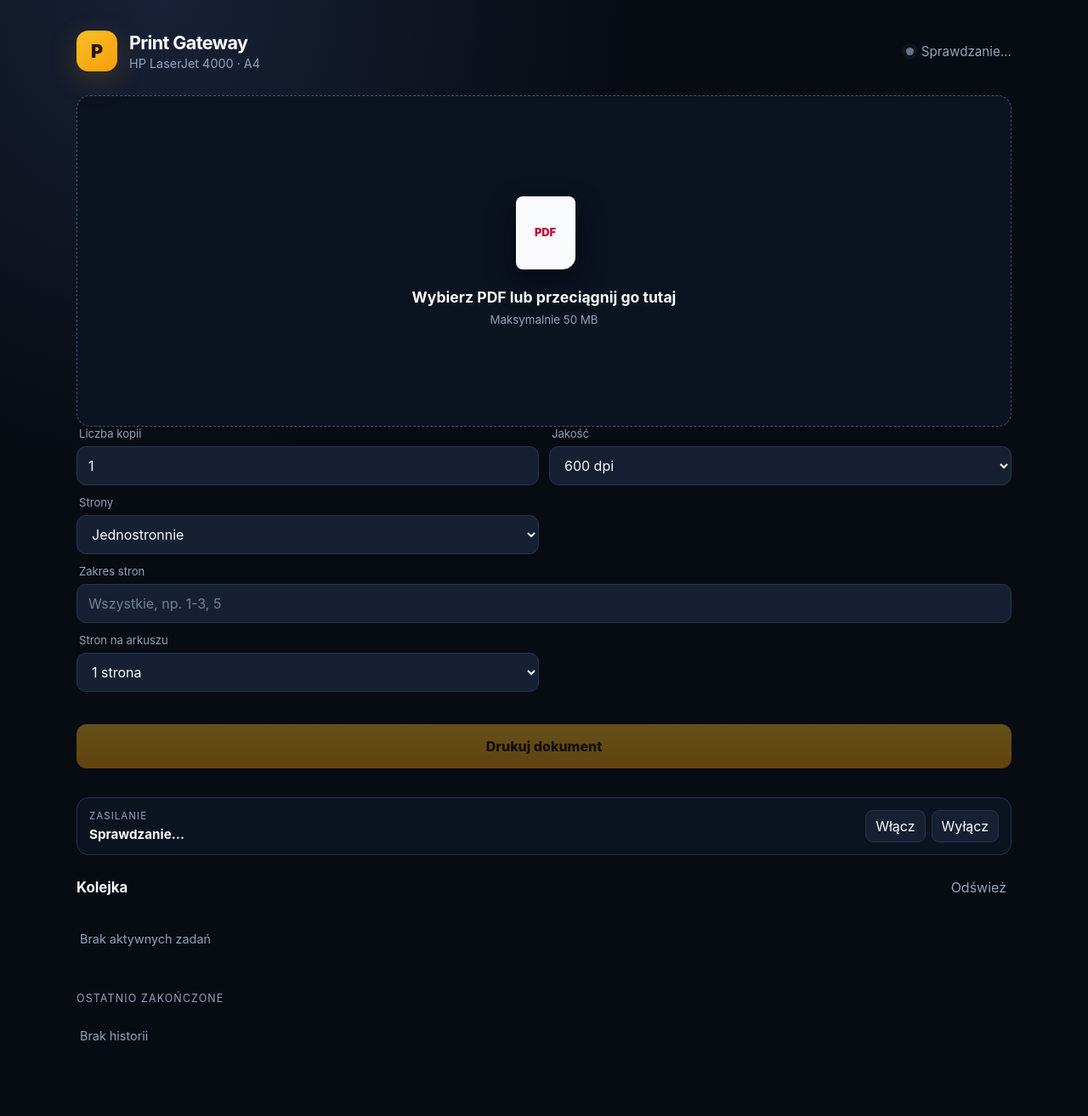
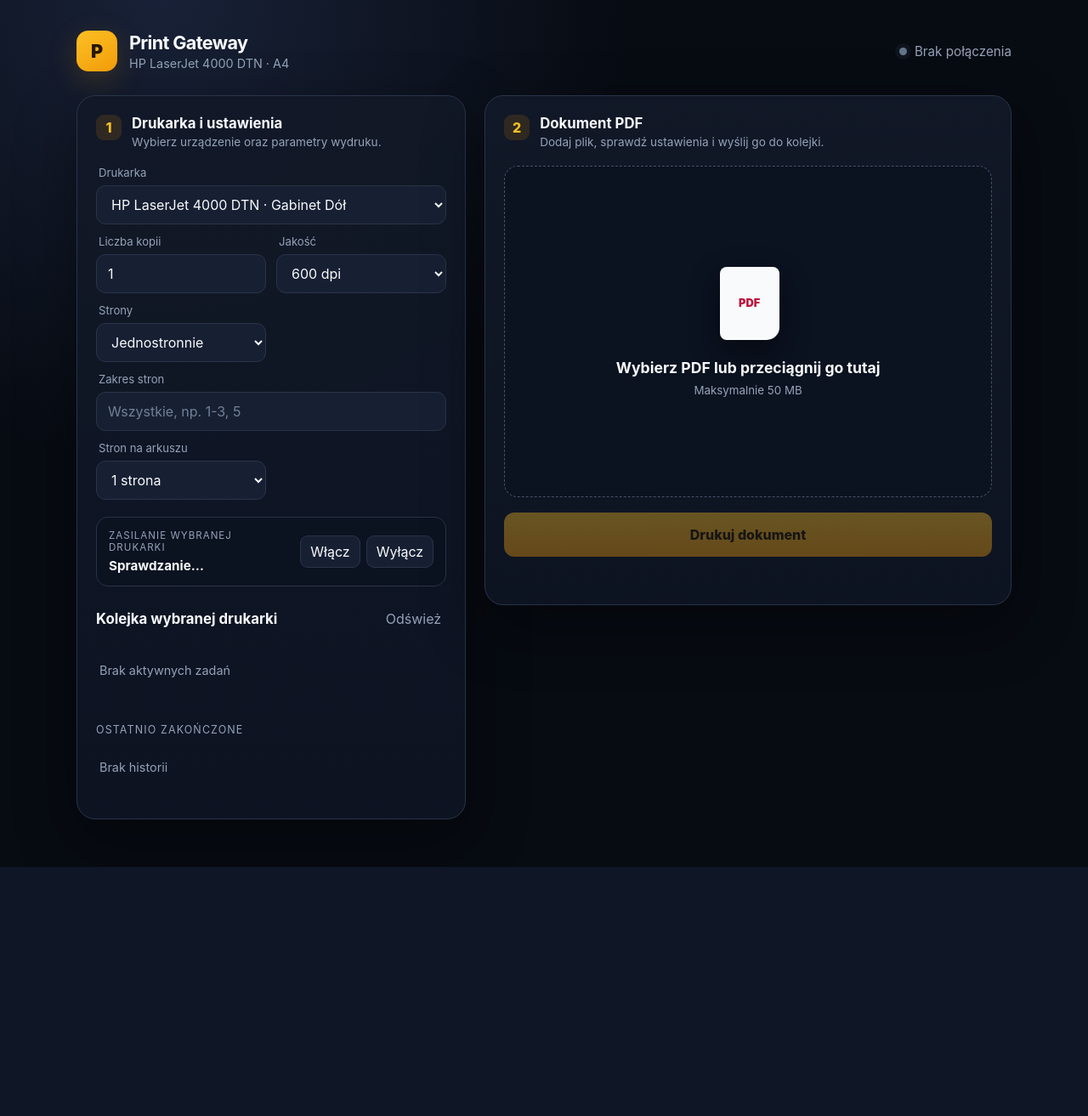
Before and after one commit to PKort/print-gateway, a Flask app: page / in a window 1280 px wide. Shown: the whole page at 85% size. After the commit the page ends 1020 px from the top, so only its background shows below. Run offline with Flask 3, Linux system fonts and the light colour scheme; data that the repository does not hold is empty.

Commit message:
Reorganize print gateway layout

```diff
--- a/templates/index.html
+++ b/templates/index.html
@@ -13,45 +13,47 @@
     <header>
       <div class="brand">
         <div class="mark" aria-hidden="true">P</div>
-        <div><h1>Print Gateway</h1><p>HP LaserJet 4000 · A4</p></div>
+        <div><h1>Print Gateway</h1><p id="printer-subtitle">Drukarki domowe · A4</p></div>
       </div>
       <div class="status" id="status"><span class="dot"></span><span>Sprawdzanie…</span></div>
     </header>
 
     <section class="workspace">
-      <form id="print-form">
+      <form id="print-form" class="print-workspace">
+        <section class="settings-card">
+          <div class="section-heading"><span class="step">1</span><div><h2>Drukarka i ustawienia</h2><p>Wybierz urządzenie oraz parametry wydruku.</p></div></div>
+          <div class="options">
+            <label class="printer-option"><span>Drukarka</span><select name="printer" id="printer-select">{% for item in printers %}<option value="{{ item.name }}" data-label="{{ item.label }}" data-color="{{ 'true' if item.color else 'false' }}" data-default-duplex="{{ item.default_duplex }}" {% if item.name == default_printer %}selected{% endif %}>{{ item.label }} · Gabinet Dół</option>{% endfor %}</select></label>
+            <label><span>Liczba kopii</span><input name="copies" type="number" min="1" max="20" value="1"></label>
+            <label><span>Jakość</span><select name="resolution"><option value="600">600 dpi</option><option value="300">300 dpi — szybciej</option></select></label>
+            <label><span>Strony</span><select name="duplex" id="duplex-select"><option value="None">Jednostronnie</option><option value="DuplexNoTumble">Dwustronnie, długi bok</option><option value="DuplexTumble">Dwustronnie, krótki bok</option></select></label>
+            <label id="color-option"><span>Kolor</span><select name="color_mode"><option value="color">Kolor</option><option value="monochrome">Czarno-biały</option></select></label>
+            <label class="range-option"><span>Zakres stron</span><input name="page_ranges" type="text" inputmode="numeric" placeholder="Wszystkie, np. 1-3, 5"></label>
+            <label><span>Stron na arkuszu</span><select name="number_up"><option value="1">1 strona</option><option value="2">2 strony</option><option value="4">4 strony</option><option value="6">6 stron</option><option value="9">9 stron</option><option value="16">16 stron</option></select></label>
+          </div>
+
+          <section class="power-card">
+            <div><span class="eyebrow">Zasilanie wybranej drukarki</span><strong id="power-state">Sprawdzanie…</strong></div>
+            <div class="power-actions"><button id="power-on" type="button">Włącz</button><button id="power-off" type="button">Wyłącz</button></div>
+          </section>
+          <div class="panel-head"><h2>Kolejka wybranej drukarki</h2><button class="refresh" id="refresh" type="button">Odśwież</button></div>
+          <div id="active-jobs" class="jobs"><div class="empty">Brak aktywnych zadań</div></div>
+          <div class="history-title">Ostatnio zakończone</div>
+          <div id="completed-jobs" class="jobs compact"><div class="empty">Brak historii</div></div>
+        </section>
+
+        <section class="document-card">
+          <div class="section-heading"><span class="step">2</span><div><h2>Dokument PDF</h2><p>Dodaj plik, sprawdź ustawienia i wyślij go do kolejki.</p></div></div>
           <label class="drop" id="drop-zone" for="file">
             <input id="file" name="file" type="file" accept="application/pdf,.pdf" required>
             <span class="drop-icon" aria-hidden="true">PDF</span>
             <strong id="file-label">Wybierz PDF lub przeciągnij go tutaj</strong>
             <small>Maksymalnie {{ max_upload_mb }} MB</small>
           </label>
-
-        <div class="options">
-          <label><span>Liczba kopii</span><input name="copies" type="number" min="1" max="20" value="1"></label>
-          <label><span>Jakość</span><select name="resolution"><option value="600">600 dpi</option><option value="300">300 dpi — szybciej</option></select></label>
-          <label><span>Strony</span><select name="duplex"><option value="None">Jednostronnie</option><option value="DuplexNoTumble">Dwustronnie, długi bok</option><option value="DuplexTumble">Dwustronnie, krótki bok</option></select></label>
-          <label class="range-option"><span>Zakres stron</span><input name="page_ranges" type="text" inputmode="numeric" placeholder="Wszystkie, np. 1-3, 5"></label>
-          <label><span>Stron na arkuszu</span><select name="number_up"><option value="1">1 strona</option><option value="2">2 strony</option><option value="4">4 strony</option><option value="6">6 stron</option><option value="9">9 stron</option><option value="16">16 stron</option></select></label>
-        </div>
-
           <button class="primary" type="submit" id="submit" disabled>Drukuj dokument</button>
           <div class="message" id="message" role="status" aria-live="polite"></div>
+        </section>
       </form>
-
-      <aside>
-        <section class="power-card">
-          <div><span class="eyebrow">Zasilanie</span><strong id="power-state">Sprawdzanie…</strong></div>
-          <div class="power-actions">
-            <button id="power-on" type="button">Włącz</button>
-            <button id="power-off" type="button">Wyłącz</button>
-          </div>
-        </section>
-        <div class="panel-head"><h2>Kolejka</h2><button class="refresh" id="refresh" type="button">Odśwież</button></div>
-        <div id="active-jobs" class="jobs"><div class="empty">Brak aktywnych zadań</div></div>
-        <div class="history-title">Ostatnio zakończone</div>
-        <div id="completed-jobs" class="jobs compact"><div class="empty">Brak historii</div></div>
-      </aside>
     </section>
   </main>
 
```
Lines whose indentation alone changed are shown as unchanged.
